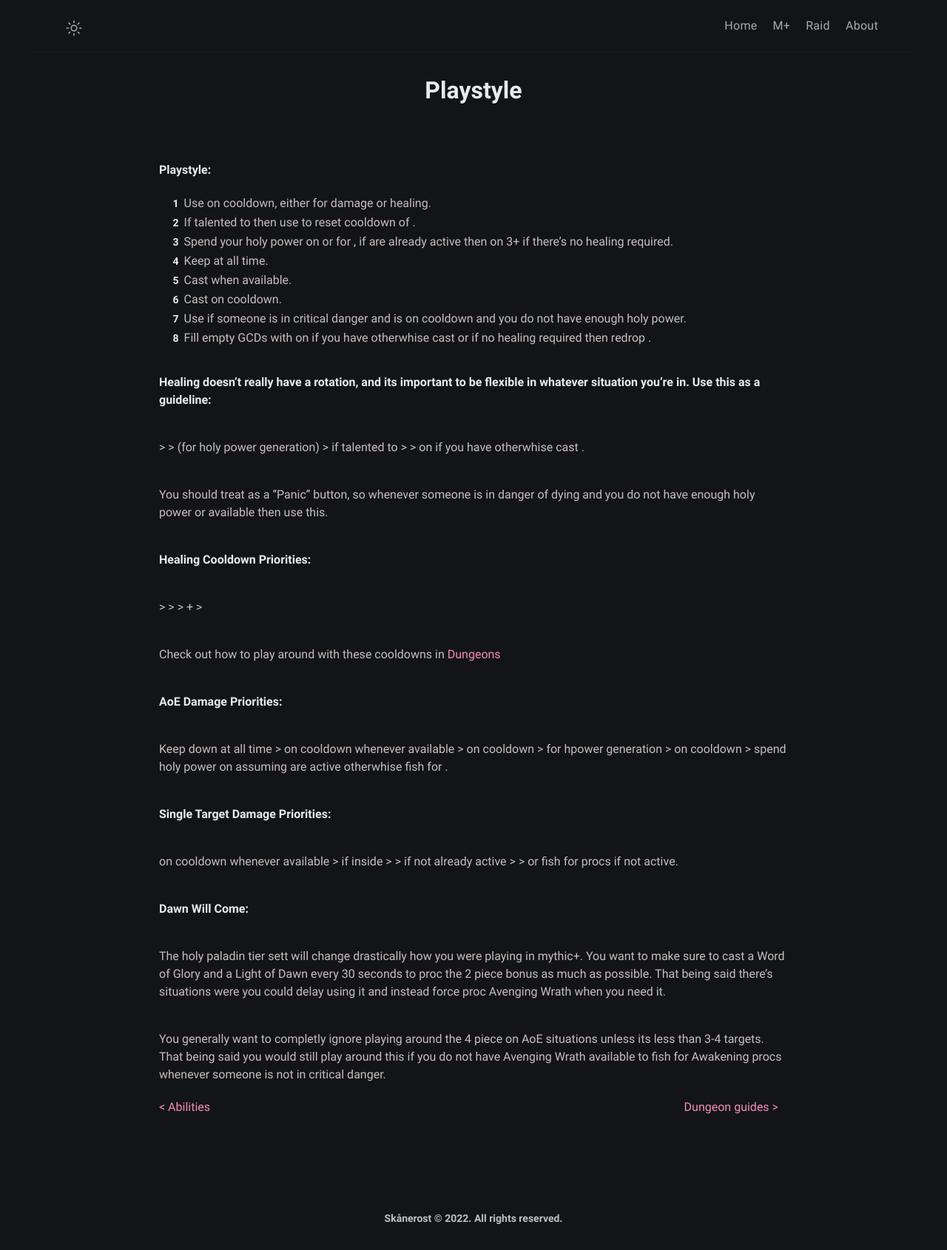
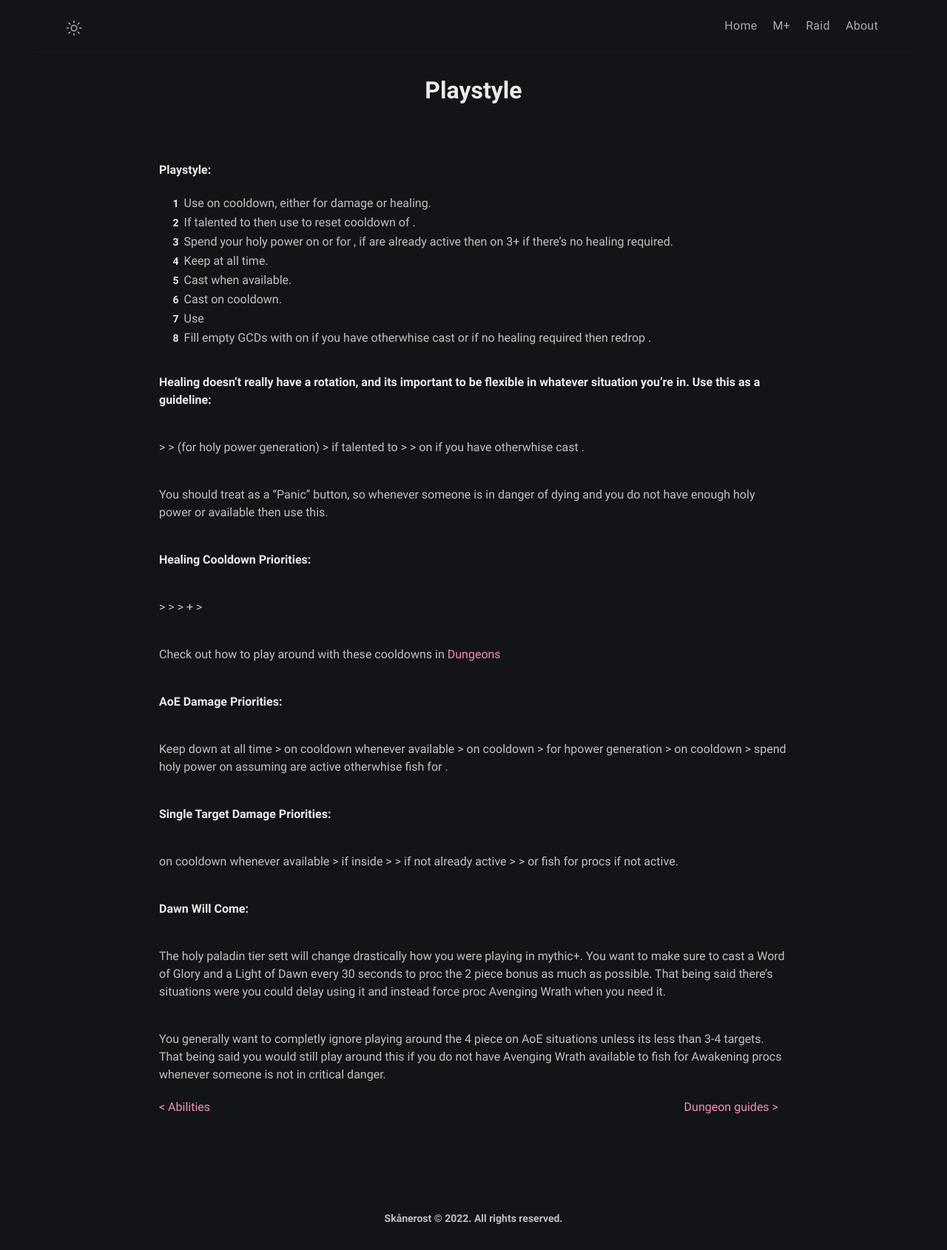
Before and after one commit to BetterThanWowhead/BetterThanWowhead.github.io, a Jekyll site: the page built from pages/M+/playstyle.md, in a window 1280 px wide. Shown: the whole page at 74% size. Built offline with Jekyll 4.4.1, drawn with Linux system fonts in a browser that asks for light colours; a script that is not in the unit is left out.

Commit message:
Update playstyle.md

```diff
--- a/pages/M+/playstyle.md
+++ b/pages/M+/playstyle.md
@@ -12,7 +12,7 @@ layout: page
 4. Keep <a href="https://www.wowhead.com/spell=26573/consecration" data-wowhead="spell=26573"></a> at all time.
 5. Cast <a href="https://www.wowhead.com/spell=24275/hammer-of-wrath" data-wowhead="spell=24275"></a> when available.
 6. Cast <a href="https://www.wowhead.com/spell=20271/judgment" data-wowhead="spell=20271"></a> on cooldown.
-7. Use <a href="https://www.wowhead.com/spell=183998/light-of-the-martyr" data-wowhead="spell=183998"></a> if someone is in critical danger and <a href="https://www.wowhead.com/spell=20473/holy-shock" data-wowhead="spell=20473"></a> is on cooldown and you do not have enough holy power.
+7. Use <a href="https://www.wowhead.com/spell=183998/light-of-the-martyr" data-wowhead="spell=183998"></a>
 8. Fill empty GCDs with <a href="https://www.wowhead.com/spell=82326/holy-light" data-wowhead="spell=82326"></a> on <a href="https://www.wowhead.com/spell=53563/beacon-of-light" data-wowhead="spell=53563"></a> if you have <a href="https://www.wowhead.com/spell=53576/infusion-of-light" data-wowhead="spell=53576"></a> otherwhise cast <a href="https://www.wowhead.com/spell=19750/flash-of-light" data-wowhead="spell=19750"></a> or if no healing required then redrop <a href="https://www.wowhead.com/spell=26573/consecration" data-wowhead="spell=26573"></a>.
 
 **Healing doesn't really have a rotation, and its important to be flexible in whatever situation you're in. Use this as a guideline:**
```
